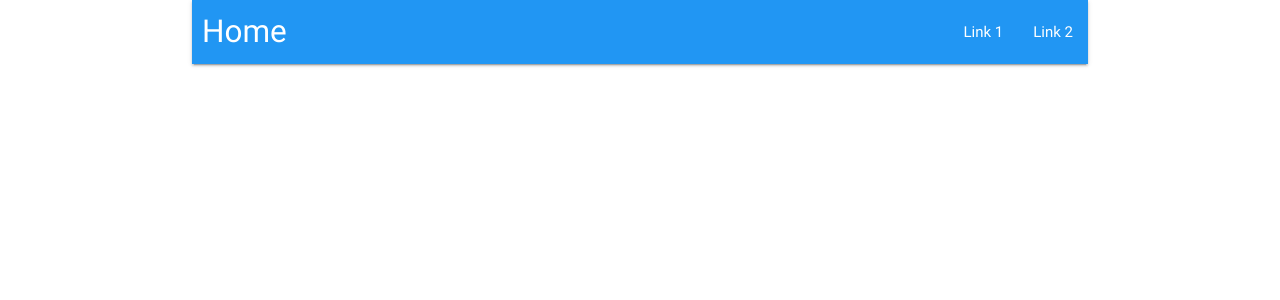
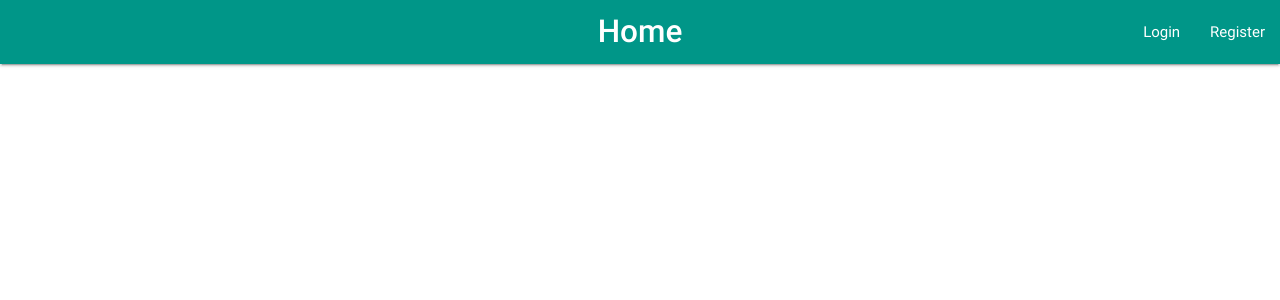
Before and after one commit to henokali1/Movie-Recommender, a Flask app: page / in a window 1280 px wide. Shown: the top 300 px of the page. Run offline with Flask 2, Linux system fonts and the light colour scheme; some libraries are stand-ins or nearby versions.

Commit message:
Register/Login starter

```diff
--- a/app.py
+++ b/app.py
@@ -37,6 +37,17 @@ def index():
         save_db(lp_num, ident.upper(), city.upper())
     return render_template('index.html', all_lps=read_db())
 
+# Register
+@app.route('/register', methods=['GET', 'POST'])
+def register():
+    return render_template('register.html')
+
+# Login
+@app.route('/login', methods=['GET', 'POST'])
+def login():
+    return render_template('login.html')
+
+
 @app.route('/del/<string:id>', methods=['GET', 'POST'])
 def del_lp(id):
     all_lps=read_db()
--- a/templates/index.html
+++ b/templates/index.html
@@ -15,17 +15,30 @@
 </head>
 
 <body id="home">
-  <div class="container">
     <nav>
-      <div class="nav-wrapper blue">
-        <a href="#!" class="brand-logo" style="padding-left: 10px;">Home</a>
-        <ul class="right hide-on-med-and-down">
-          <li><a href="#">Link 1</a></li>
-          <li><a href="#">Link 2</a></li>
-        </ul>
+      <div class="nav-wrapper teal">
+          <!-- <div class="container"> -->
+          <a href="/" class="brand-logo center"><strong>Home</strong></a>
+          <ul id="nav-mobile" class="right">
+              <li>
+                  <a href="login">Login</a>
+                  </li>
+              <li>
+              <a href="register">Register</a>
+              </li>
+          </ul>
+
+          <ul id="nav-mobile" class="left">
+              <li>
+              <!-- <a class="modal-trigger" href="#modal1">Bin Status</a> -->
+              </li>
+          </ul>
+
+          <!-- </div> -->
       </div>
     </nav>
-  </div>
+      <br>
+      <br>
 
 
   <!--Import jQuery before materialize.js-->
```
